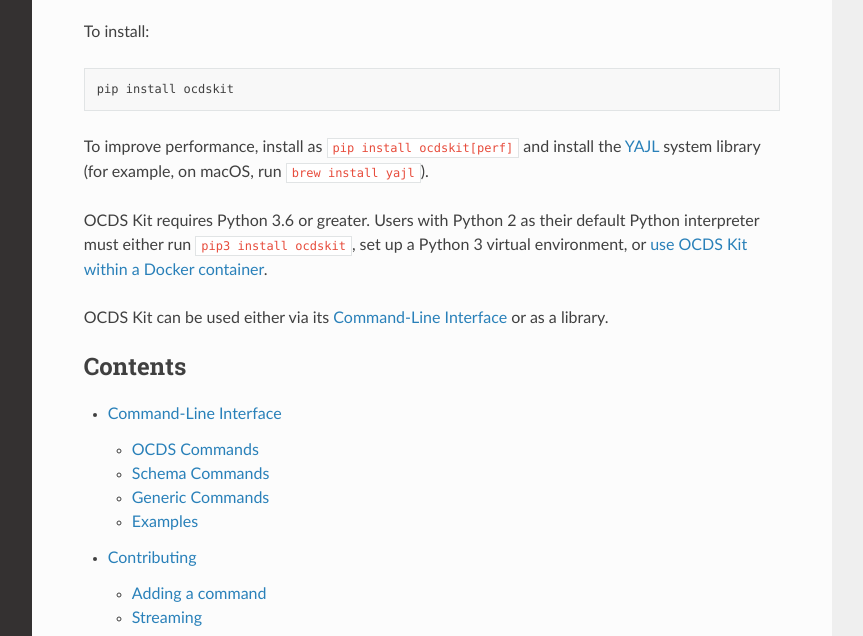
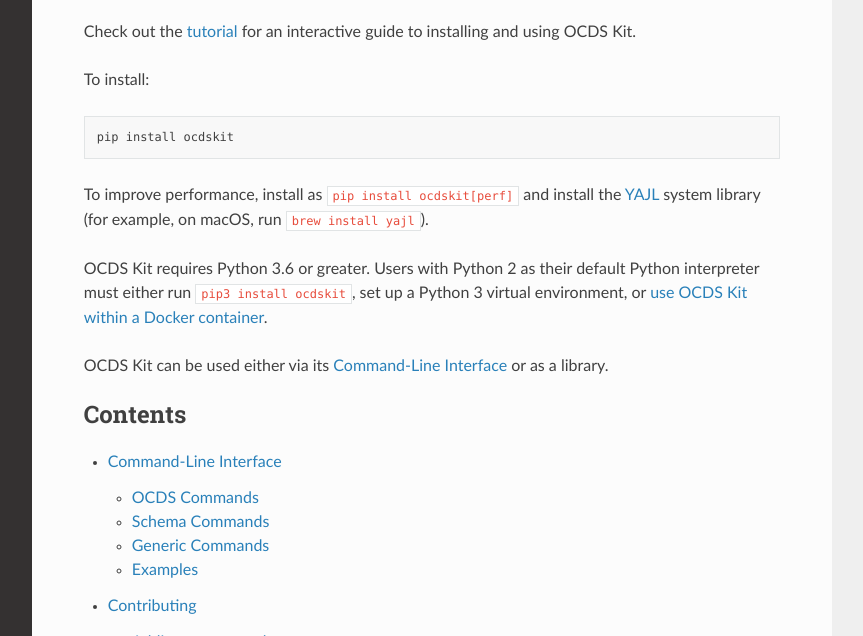
Before and after one commit to open-contracting/ocdskit, a Sphinx documentation site: the page built from docs/index.rst, in a window 1280 px wide and 900 px high, cut to the strip 264-900 px from the top of the window. Shown: the whole strip, without its empty margins (268-1131 px from the left). Built offline with Sphinx 7.4.7 and the Read the Docs theme 2.0.0, drawn with Linux system fonts in a browser that asks for light colours; pages that are not in the unit, such as notebooks, are missing from menus.

Commit message:
Add link to tutorial

```diff
--- a/docs/index.rst
+++ b/docs/index.rst
@@ -2,6 +2,8 @@ OCDS Kit |release|
 ==================
 
 .. include:: ../README.rst
+
+Check out the `tutorial <https://www.open-contracting.org/resources/ocds-kit-tutorial/>`__ for an interactive guide to installing and using OCDS Kit.
 
 To install::
 
```
